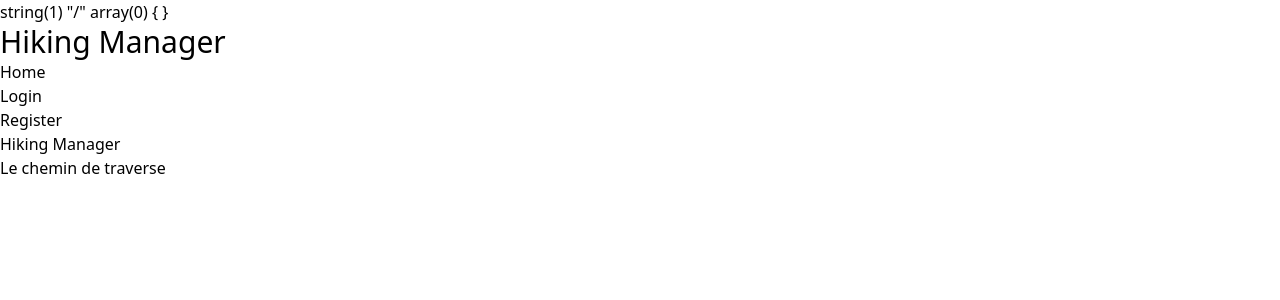
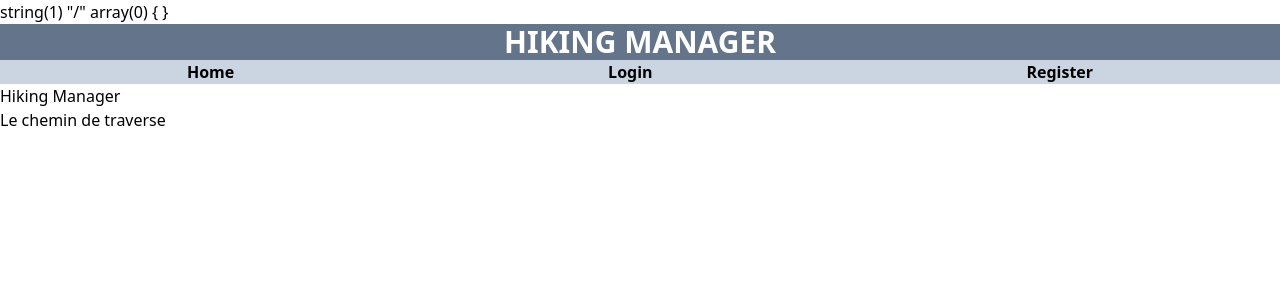
Before and after one commit to becodeorg/hamilton-7-hiking-project-david-maxime, a PHP site: page / in a window 1280 px wide. Shown: the top 300 px of the page. Run offline with PHP 8.4, Linux system fonts and the light colour scheme; data comes from the database, SQL or seed files in the repository; some libraries are stand-ins or nearby versions.

Commit message:
header styled
testing some style on the header

```diff
--- a/src/views/header.view.php
+++ b/src/views/header.view.php
@@ -10,9 +10,15 @@
 </head>
 <body>
 <header>
-    <h1 class="text-3xl ">Hiking Manager</h1>
-    <nav>
-        <ul>
+
+<!-- TITLE -->
+    <section class="text-3xl font-bold uppercase bg-slate-500 text-white flex justify-center">
+        <h1>Hiking Manager</h1>
+    </section>
+
+<!-- NAV -->
+    <nav class="bg-slate-300">
+        <ul class="flex flex-row justify-around font-semibold">
             <li><a href="/">Home</a></li>
             <?php if (empty($_SESSION['user'])): ?>
                 <li><a href="/login">Login</a></li>
```
Also changed, not shown: package-lock.json (added).
